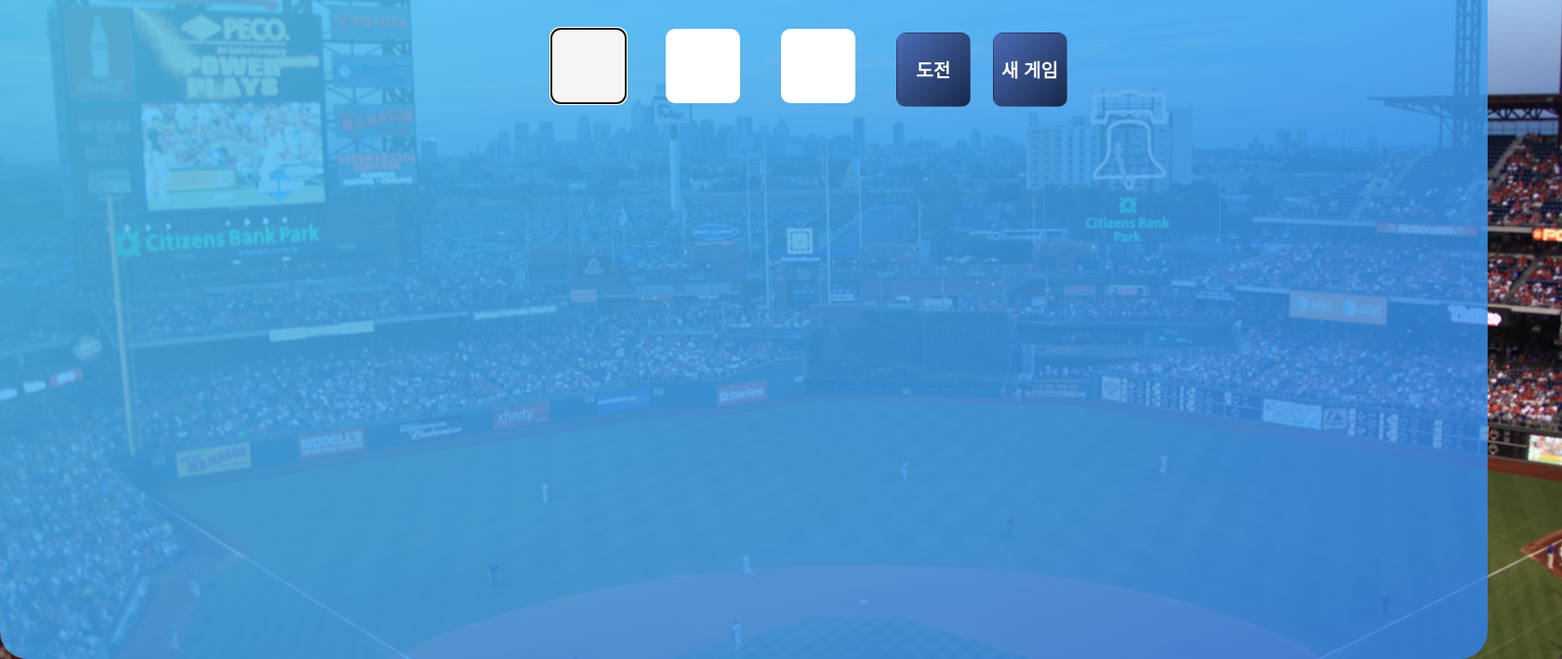
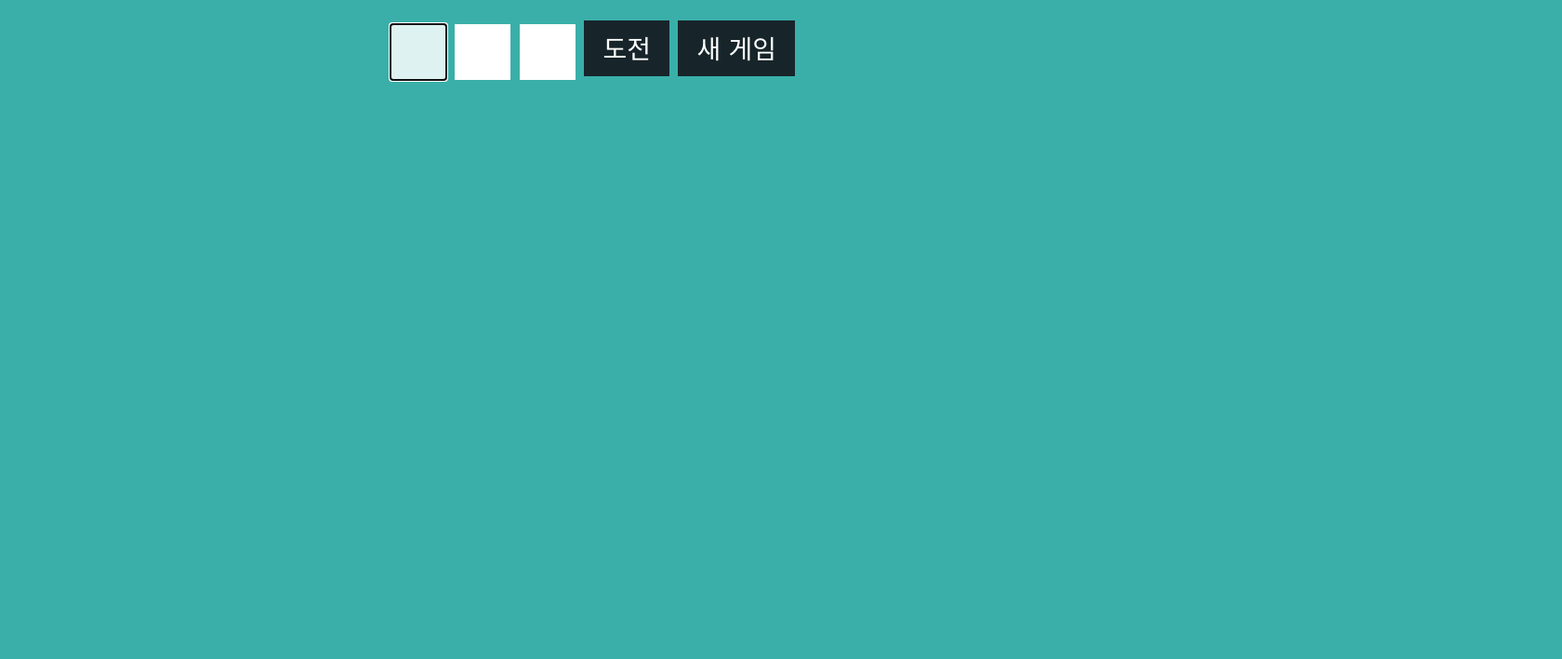
Before and after one commit to goongoguma/fds-group-project1, a website built with Parcel: page src/index.html in a window 1280 px wide. Shown: the part 111-820 px from the top of the page at 93% size, 1680 px wide, since content can reach past the window. Built offline with nearby package versions, Linux system fonts and the light colour scheme.

Commit message:
edit design

```diff
--- a/src/index.html
+++ b/src/index.html
@@ -8,8 +8,9 @@
   <link rel="stylesheet" href="./index.scss">
 </head>
 <body>
-  <div class="wrapper">
+  <div class="header">
     <h1>야구게임</h1>
+  </div>
   <div class="contents">
     <form action="" method="post" class="number-list">
       <fieldset>
@@ -26,7 +27,6 @@
     </form>
     <ul class="input-list"></ul>
   </div>
-  </div>
 </body>
 <script src="./index.js"></script>
 
--- a/src/index.scss
+++ b/src/index.scss
@@ -1,4 +1,12 @@
+@import url('https://fonts.googleapis.com/css?family=Do+Hyeon');
+@import url('https://fonts.googleapis.com/css?family=Noto+Sans+KR:400,700');
 /***************** 기본 셋팅 *****************/
+$bg-color: #3aafa9;
+$text-color: #17252a;
+$point1-color:#2b7a78;
+$white1-color: #feffff;
+$white2-color:#def2f1;
+
 html {
   font-size: 10px;
 }
@@ -7,67 +15,73 @@ html {
   padding: 0;
   border: 0;
   font-size: 1.5rem;
+  // font-family: 'Noto Sans KR', sans-serif;
+  font-family: 'Do Hyeon', sans-serif;
+  box-sizing: content-box;
 }
 
 body {
-  background: url("./img/baseball-stadium.jpg")
+  // background-image: url("./img/baseball-stadium.jpg");
+  // background-size: cover;
+  background-color:$bg-color;
 }
 
 
-.wrapper {
-  width: 1600px;
-  margin: 0 auto;
-  background-image: linear-gradient(to right bottom, rgba(86, 203, 242, 0.842), rgba(47, 129, 237, 0.815));
-  background: cover;
-  border-radius: 30px;
+/***************** 대제목 *****************/
+.header{
+  padding-top:30px;
+}
+h1 {
+  font-size: 6.5rem;
   text-align: center;
-  padding-bottom: 20px;
-  height: 100vh;
-}
+  letter-spacing: 1rem;
+  // font-family: 'Black Han Sans', sans-serif;
+  color: $text-color;
+  line-height: 1;
 
-/***************** 대제목 *****************/
-h1 {
-  font-size: 5rem;
-  letter-spacing: 3rem;
-  padding-top: 2rem;
-  text-align: center;
 }
 
 /***************** 게임의 컨텐츠 *****************/
 .contents {
-  margin-top: 5rem;
+  margin-top: 4rem;
 }
 
-legend {
-  display: none;
+legend, label{ // 숨김컨텐츠
+  position: absolute;
+  width: 1px;
+  height: 1px;
+  overflow: hidden;
+  margin: -1px;
+  clip: rect(0, 0, 0, 0);
 }
 
 fieldset {
   text-align:center;
-  transform: translateX(5%);
+  // transform: translateX(5%);
 }
 
 /**** 버튼 ****/
 button {
-  font-size: 20px;
-  font-weight: 600;
-  border-radius: 10px;
+  font-size: 2.8rem;
   transition: all .1s;
-  background-image: linear-gradient(to right bottom, #4b6cb7, #182848);
-  color: #fff;
-  border: 1px solid transparent;
-  height: 8rem;
-  width: 8rem;
-  margin-right: 20px;
+  background-color: $text-color;
+  color: $white1-color;
+  text-align: center;
+  height:6rem;
+  margin-right: 5px;
+  padding:0 20px;
+  transform: translateY(-2px);
 }
 
 button:focus {
-  background-image: linear-gradient(to right bottom, #618ae9, #3b5c99);
+  // background-image: linear-gradient(to right bottom, #618ae9, #3b5c99);
+  background-color: $point1-color;
 
 }
 
 button:hover {
-  transform: translateY(-5px);
+  transform: translateY(-7px);
+  background-color: $point1-color;
 }
 
 button:click {
@@ -76,41 +90,33 @@ button:click {
 
 /**** 인풋 ****/
 input {
-  font-size: 35px;
+  font-size: 3rem;
   text-align: center;
+  width:6rem;
+  height:6rem;
+  margin-right: 5px
 }
 
 input:focus{
-  background-color: whitesmoke;
-  font-size: 35px;
+  background-color: $white2-color;
 }
 
-.input1, .input2, .input3 {
-  height: 8rem;
-  width: 8rem;
-  margin-right: 40px;
-  border-radius: 10px;
+
+/**** 회차 추가 목록 ****/
+.input-list {
+  counter-reset: li-count;
+  text-align: center;
+  margin-top:40px;
 }
 
-/**** 회차 추가 목록 ****/
-ul {
-  counter-reset: li-count;
-  text-align: center;
-  background-color: transparent;
-  transform: translateX(-85px);
-}
-
-span {
-  margin: 30px 43px 0 0;
+.input-list span {
   display: inline-block;
+  background-color: $white1-color;
   font-size: 3.5rem;
-  border: 2px solid transparent;
-  background-color: #fff;
-  height: 8rem;
-  width: 8rem;
-  line-height: 8rem;
-  letter-spacing: 10px;
-  border-radius: 10px;
+  height: 6rem;
+  width: 6rem;
+  line-height: 6rem;
+  margin-right: 5px;
 }
 
 // 회차들이 수평으로 정렬되기 위한 빈칸
@@ -121,8 +127,8 @@ span {
 .inningDisplay {
   counter-increment: li-count;
   display: inline-block;
-  margin-right: 75px;
-  font-size: 3.5rem;
+  margin-right: 5rem;
+  font-size: 3rem;
 }
 
 .inningDisplay:before {
```
Lines whose indentation alone changed are shown as unchanged.
